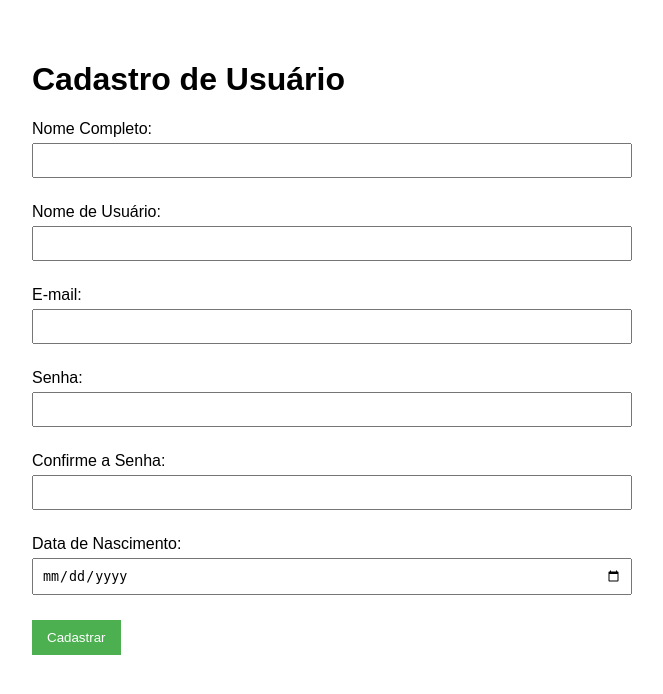
After one commit to igorlde/chatUp, a PHP site: page /cadastro.php in a window 1280 px wide. The commit adds this page. Shown: the top 694 px of the page, without its empty margins (308-971 px from the left). Run offline with PHP 8.4, Linux system fonts and the light colour scheme.

Commit message:
Correção dos codigos

```diff
--- /dev/null
+++ b/login/cadastro.php
@@ -0,0 +1,274 @@
+<?php
+ session_start();
+ error_reporting(E_ALL);
+ ini_set('display_errors', 1);
+
+ include("../connector_database/connector.php");
+
+ // Debug: Verificar conexão
+ if (!$conn || $conn->connect_error) {
+     die("STATUS CONEXÃO: " . ($conn->connect_error ?? "Objeto de conexão inválido"));
+ }
+
+ if ($_SERVER["REQUEST_METHOD"] == "POST") {
+     $nome = $_POST["nome_cadastrado"] ?? null;
+     $nome_usuario = $_POST["nome_usuario"] ?? null;
+     $email = $_POST["email_cadastro"] ?? null;
+     $senha = $_POST["senha_cadastro"] ?? null;
+     $confirma_senha = $_POST["senha_confirma"] ?? null;
+     $data_nacimento = $_POST["data_nascimento"] ?? null;
+
+     if (!$nome || !$nome_usuario || !$email || !$senha || !$confirma_senha || !$data_nacimento) {
+         die("ERRO: preencha todos os campos por favor");
+     }
+     try {
+         // Coletar dados brutos
+         $rawData = [
+             'nome' => $_POST['nome'] ?? '',
+             'nome_usuario' => $_POST['nome_usuario'] ?? '',
+             'email' => $_POST['email'] ?? '',
+             'senha' => $_POST['senha'] ?? '',
+             'data_nascimento' => $_POST['data_nascimento'] ?? ''
+         ];
+
+     if ($senha !== $confirma_senha) {
+         die("As senhas não são iguais");
+     }
+         // Sanitização
+         $dados = array_map(function($item) use ($conn) {
+             return $conn->real_escape_string(trim($item));
+         }, $rawData);
+
+     $senha_hash = password_hash($senha, PASSWORD_DEFAULT);
+         // Manter senha original para hash
+         $dados['senha'] = $rawData['senha'];
+
+     // Verificar se a conexão está aberta
+     if ($conn->connect_error) {
+         die("Falha na conexão com o banco de dados: " . $conn->connect_error);
+     }
+         // Validações
+         $erros = [];
+
+         // Campo Nome
+         if (empty($dados['nome'])) {
+             $erros[] = "Nome obrigatório";
+         } elseif (strlen($dados['nome']) > 100) {
+             $erros[] = "Nome máximo 100 caracteres";
+         }
+
+     // Preparar a consulta para inserir dados no banco
+     $sql = $conn->prepare("INSERT INTO users (nome, nome_usuario, email, senha, data_nascimento) VALUES (?, ?, ?, ?, ?)");
+     $sql->bind_param("sssss", $nome, $nome_usuario, $email, $senha_hash, $data_nacimento);
+         // Campo Nome de Usuário
+         if (empty($dados['nome_usuario'])) {
+             $erros[] = "Nome de usuário obrigatório";
+         } elseif (!preg_match('/^[a-z0-9_]{4,20}$/', $dados['nome_usuario'])) {
+             $erros[] = "Nome de usuário inválido (a-z, 0-9, _)";
+         }
+
+     if ($sql->execute()) {
+         header('Location: ../login.php');
+         exit; // Certificar-se de que o script pare após o redirecionamento
+     } else {
+         echo "Erro ao cadastrar: " . $conn->error;
+     }
+         // Campo Email
+         if (empty($dados['email'])) {
+             $erros[] = "Email obrigatório";
+         } elseif (!filter_var($dados['email'], FILTER_VALIDATE_EMAIL)) {
+             $erros[] = "Formato de email inválido";
+         }
+
+         // Campo Senha
+         if (strlen($dados['senha']) < 8) {
+             $erros[] = "Senha deve ter no mínimo 8 caracteres";
+         }
+
+         // Campo Data
+         if (empty($dados['data_nascimento'])) {
+             $erros[] = "Data de nascimento obrigatória";
+         } elseif (!preg_match('/^\d{4}-\d{2}-\d{2}$/', $dados['data_nascimento'])) {
+             $erros[] = "Formato de data inválido (AAAA-MM-DD)";
+         }
+
+         if (!empty($erros)) {
+             throw new Exception(implode("||", $erros));
+         }
+
+         // Hash da senha
+         $senha_hash = password_hash($dados['senha'], PASSWORD_BCRYPT);
+
+         // Transação
+         $conn->begin_transaction();
+
+         // Preparar statement
+         $stmt = $conn->prepare("INSERT INTO users
+             (nome, nome_usuario, email, senha, data_nascimento)
+             VALUES (?, ?, ?, ?, ?)");
+
+         if (!$stmt) {
+             throw new Exception("Preparação falhou: " . $conn->error);
+         }
+
+         // Bind parameters
+         $stmt->bind_param("sssss",
+             $dados['nome'],
+             $dados['nome_usuario'],
+             $dados['email'],
+             $senha_hash,
+             $dados['data_nascimento']
+         );
+
+         // Executar
+         if (!$stmt->execute()) {
+             throw new Exception("Execução falhou: " . $stmt->error);
+         }
+
+         // Commit
+         $conn->commit();
+
+     // Fechar a conexão após a execução do código
+     $conn->close();
+         // Redirecionamento com sucesso
+         $_SESSION['sucesso'] = "Cadastro realizado!";
+         header("Location: /login.php");
+         exit;
+
+     } catch (mysqli_sql_exception $e) {
+         // Rollback e tratamento de erro
+         $conn->rollback();
+
+         $errorCode = $e->getCode();
+         $errorMessage = $e->getMessage();
+
+         // Tratar erros específicos do MySQL
+         if ($errorCode == 1062) {
+             preg_match('/Duplicate entry \'(.+?)\'/', $errorMessage, $matches);
+             $campo = strpos($errorMessage, 'nome_usuario') !== false ? 'Nome de usuário' : 'Email';
+             $erros[] = "$campo '{$matches[1]}' já está em uso";
+         } else {
+             $erros[] = "Erro no banco de dados: " . $errorMessage;
+         }
+
+         $_SESSION['erros_cadastro'] = $erros;
+         header("Location: cadastro.php");
+         exit;
+
+     } catch (Exception $e) {
+         // Outros erros
+         $_SESSION['erros_cadastro'] = explode("||", $e->getMessage());
+         header("Location: cadastro.php");
+         exit;
+
+     } finally {
+         // Fechar conexão apenas aqui
+         if (isset($stmt)) $stmt->close();
+         $conn->close();
+     }
+ }
+ ?>
+
+ <!DOCTYPE html>
+<html lang="pt-BR">
+<head>
+    <meta charset="UTF-8">
+    <meta name="viewport" content="width=device-width, initial-scale=1.0">
+    <title>Cadastro de Usuário</title>
+    <style>
+        body {
+            font-family: Arial, sans-serif;
+            max-width: 600px;
+            margin: 20px auto;
+            padding: 20px;
+        }
+        .form-group {
+            margin-bottom: 15px;
+        }
+        label {
+            display: block;
+            margin-bottom: 5px;
+        }
+        input {
+            width: 100%;
+            padding: 8px;
+            margin-bottom: 10px;
+            box-sizing: border-box;
+        }
+        .error {
+            color: red;
+            margin-bottom: 10px;
+        }
+        .success {
+            color: green;
+            margin-bottom: 10px;
+        }
+        button {
+            background-color: #4CAF50;
+            color: white;
+            padding: 10px 15px;
+            border: none;
+            cursor: pointer;
+        }
+        button:hover {
+            background-color: #45a049;
+        }
+    </style>
+</head>
+<body>
+    <h1>Cadastro de Usuário</h1>
+
+    <?php
+
+    if (isset($_SESSION['erros_cadastro'])) {
+        echo '<div class="error">';
+        foreach ($_SESSION['erros_cadastro'] as $erro) {
+            echo "<p>$erro</p>";
+        }
+        echo '</div>';
+        unset($_SESSION['erros_cadastro']);
+    }
+
+    if (isset($_SESSION['sucesso'])) {
+        echo '<div class="success">';
+        echo "<p>{$_SESSION['sucesso']}</p>";
+        echo '</div>';
+        unset($_SESSION['sucesso']);
+    }
+    ?>
+
+    <form method="POST" action="cadastro.php">
+        <div class="form-group">
+            <label for="nome_cadastrado">Nome Completo:</label>
+            <input type="text" id="nome_cadastrado" name="nome_cadastrado" required>
+        </div>
+
+        <div class="form-group">
+            <label for="nome_usuario">Nome de Usuário:</label>
+            <input type="text" id="nome_usuario" name="nome_usuario" required>
+        </div>
+
+        <div class="form-group">
+            <label for="email_cadastro">E-mail:</label>
+            <input type="email" id="email_cadastro" name="email_cadastro" required>
+        </div>
+
+        <div class="form-group">
+            <label for="senha_cadastro">Senha:</label>
+            <input type="password" id="senha_cadastro" name="senha_cadastro" required>
+        </div>
+
+        <div class="form-group">
+            <label for="senha_confirma">Confirme a Senha:</label>
+            <input type="password" id="senha_confirma" name="senha_confirma" required>
+        </div>
+
+        <div class="form-group">
+            <label for="data_nascimento">Data de Nascimento:</label>
+            <input type="date" id="data_nascimento" name="data_nascimento" required>
+        </div>
+
+        <button type="submit">Cadastrar</button>
+    </form>
+</body>
+</html>
--- a/login/login.php
+++ b/login/login.php
@@ -90,7 +90,7 @@ if ($_SERVER["REQUEST_METHOD"] == "POST" && isset($_POST['email_login']) && isse
     </form>
 
     <!-- Substituído formulário por link simples -->
-    <p>Não tem conta? <a href="cadastro/cadastro.php">Cadastre-se</a></p>
+    <p>Não tem conta? <a href="cadastro.php">Cadastre-se</a></p>
 </body>
 
 </html>
```
Also changed, not shown: login/cadastro/cadastro.php (deleted, +0 -298 lines).
